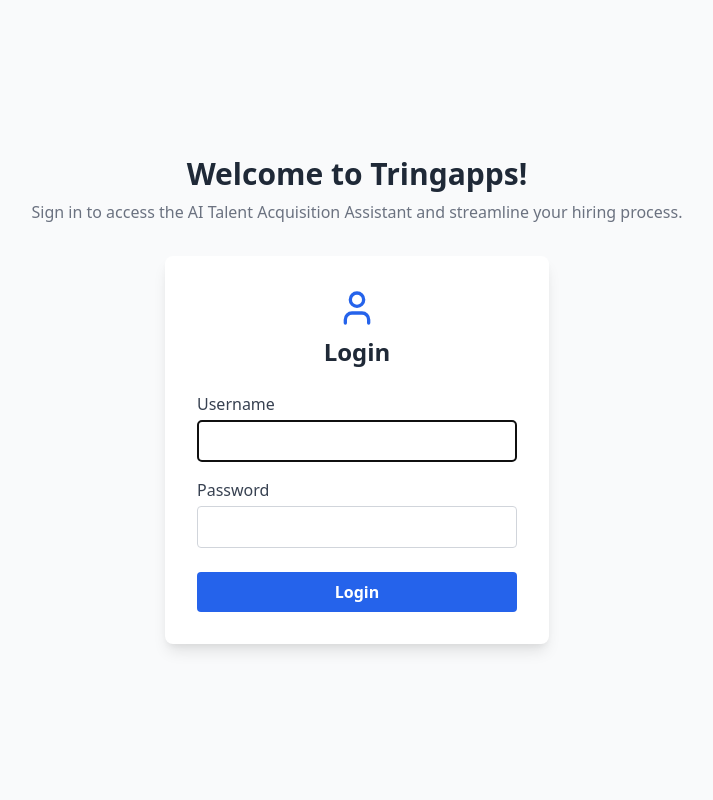
After one commit to LokeshJothiram/resume_validation, a Flask app: page /login in a window 1280 px wide. The commit adds this page. Shown: the whole page, without its empty margins (283-996 px from the left). Run offline with Flask 3, Linux system fonts and the light colour scheme.

Commit message:
login page added and gemini exception code added

```diff
--- a/app.py
+++ b/app.py
@@ -1,4 +1,4 @@
-from flask import Flask, request, render_template, jsonify
+from flask import Flask, request, render_template, jsonify, redirect, url_for, session, flash
 # from llama_cpp import Llama
 
 import os
@@ -21,6 +21,7 @@ SARVAM_API_KEY = os.getenv("SARVAM_API_KEY")
 client = SarvamAI(api_subscription_key=SARVAM_API_KEY)
 
 app = Flask(__name__)
+app.secret_key = '123'  # Replace with a secure key in production
 UPLOAD_FOLDER = 'uploads'
 app.config['UPLOAD_FOLDER'] = UPLOAD_FOLDER
 
@@ -33,6 +34,14 @@ if GEMINI_API_KEY:
     genai.configure(api_key=GEMINI_API_KEY)
 
 # The LLaMA 3 model will be accessed via the Ollama API, so we no longer load it here.
+
+# Hardcoded users
+USERS = {
+    'admin': 'Welcome@ta2025',
+    'bob': 'password2',
+    'charlie': 'password3',
+    'diana': 'password4',
+}
 
 # Function to extract text from PDF
 def extract_text_from_pdf(pdf_path):
@@ -141,7 +150,7 @@ def calculate_resume_match_with_gemini(job_description, resume_text):
         else:
             return {"match_percentage": 0, "explanation": "Could not parse Gemini output."}
     except Exception as e:
-        return {"match_percentage": 0, "explanation": f"Error contacting Gemini API: {e}"}
+        return {"match_percentage": 0, "explanation": "Service temporarily unavailable. Please try again later or contact support. (Error code: GEMINI-001)"}
 
 # Function to evaluate technical proficiency using Gemini 1.5 Flash
 # Ollama code is commented out below
@@ -187,7 +196,18 @@ def evaluate_technical_proficiency_with_gemini(transcription, technology):
         else:
             return {"technical_score": 0, "technical_explanation": "Could not parse Gemini output."}
     except Exception as e:
-        return {"technical_score": 0, "technical_explanation": f"Error contacting Gemini API: {e}"}
+        return {
+            "technical_score": 0,
+            "technical_explanation": "Service temporarily unavailable. Please try again later or contact support. (Error code: GEMINI-002)",
+            "communication_score": 0,
+            "communication_explanation": "",
+            "clarity_score": 0,
+            "clarity_explanation": "",
+            "confidence_score": 0,
+            "confidence_explanation": "",
+            "problem_solving_score": 0,
+            "problem_solving_explanation": ""
+        }
 
 def split_audio(audio_path, chunk_duration_ms=29000):
     audio = AudioSegment.from_file(audio_path)
@@ -328,8 +348,27 @@ def separate_hr_candidate_with_gemini(transcript):
     except Exception as e:
         return f"Error contacting Gemini API: {e}"
 
-@app.route('/')
+@app.route('/login', methods=['GET', 'POST'])
+def login():
+    if request.method == 'POST':
+        username = request.form.get('username')
+        password = request.form.get('password')
+        if username in USERS and USERS[username] == password:
+            session['user'] = username
+            return redirect(url_for('index'))
+        else:
+            flash('Invalid username or password', 'danger')
+    return render_template('login.html')
+
+@app.route('/logout')
+def logout():
+    session.pop('user', None)
+    return redirect(url_for('login'))
+
+@app.route('/', methods=['GET', 'POST'])
 def index():
+    if 'user' not in session:
+        return redirect(url_for('login'))
     return render_template('index.html')
 
 @app.route('/process', methods=['POST'])
--- a/templates/index.html
+++ b/templates/index.html
@@ -9,6 +9,9 @@
     <script src="https://unpkg.com/lucide@latest"></script>
 </head>
 <body class="bg-gray-50">
+    <a href="{{ url_for('logout') }}" class="flex items-center text-blue-600 hover:text-blue-800 font-semibold absolute top-6 right-8 z-50">
+        <i data-lucide="log-out" class="inline w-4 h-4 mr-1 align-text-bottom"></i> Logout
+    </a>
     <div class="container mx-auto p-4 sm:p-6 lg:p-8">
         <header class="text-center mb-8">
             <h1 class="text-4xl font-bold text-gray-800">AI Talent Acquisition Assistant</h1>
--- /dev/null
+++ b/templates/login.html
@@ -0,0 +1,43 @@
+<!DOCTYPE html>
+<html lang="en">
+<head>
+    <meta charset="UTF-8">
+    <meta name="viewport" content="width=device-width, initial-scale=1.0">
+    <title>Login - AI Talent Acquisition Assistant</title>
+    <link href="https://cdn.jsdelivr.net/npm/tailwindcss@2.2.19/dist/tailwind.min.css" rel="stylesheet">
+    <script src="https://unpkg.com/lucide@latest"></script>
+</head>
+<body class="bg-gray-50 min-h-screen flex flex-col items-center justify-center">
+    <div class="mb-8 text-center">
+        <h1 class="text-3xl font-bold text-gray-800">Welcome to Tringapps!</h1>
+        <p class="text-gray-500 mt-2">Sign in to access the AI Talent Acquisition Assistant and streamline your hiring process.</p>
+    </div>
+    <div class="bg-white p-8 rounded-lg shadow-lg w-full max-w-sm">
+        <div class="flex flex-col items-center mb-6">
+            <i data-lucide="user" class="w-10 h-10 text-blue-600 mb-2"></i>
+            <h2 class="text-2xl font-bold text-gray-800">Login</h2>
+        </div>
+        {% with messages = get_flashed_messages(with_categories=true) %}
+          {% if messages %}
+            {% for category, message in messages %}
+              <div class="mb-4 text-red-600 text-sm">{{ message }}</div>
+            {% endfor %}
+          {% endif %}
+        {% endwith %}
+        <form method="POST" autocomplete="off">
+            <div class="mb-4">
+                <label for="username" class="block text-gray-700 mb-1">Username</label>
+                <input type="text" id="username" name="username" class="w-full p-2 border border-gray-300 rounded focus:ring-blue-500 focus:border-blue-500" required autofocus>
+            </div>
+            <div class="mb-6">
+                <label for="password" class="block text-gray-700 mb-1">Password</label>
+                <input type="password" id="password" name="password" class="w-full p-2 border border-gray-300 rounded focus:ring-blue-500 focus:border-blue-500" required>
+            </div>
+            <button type="submit" class="w-full bg-blue-600 text-white font-bold py-2 rounded hover:bg-blue-700 transition">Login</button>
+        </form>
+    </div>
+    <script>
+      lucide.createIcons();
+    </script>
+</body>
+</html>
```
